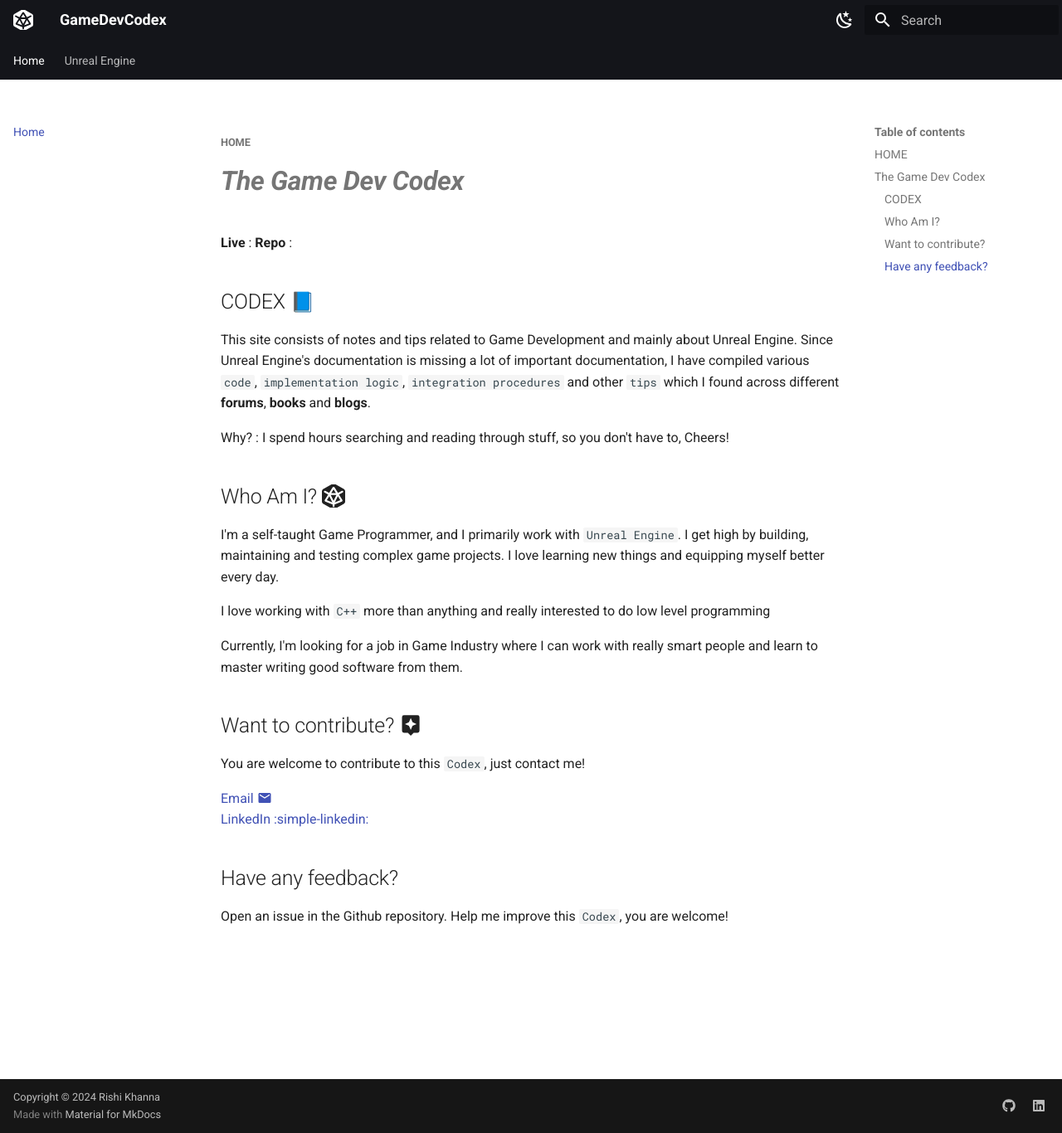
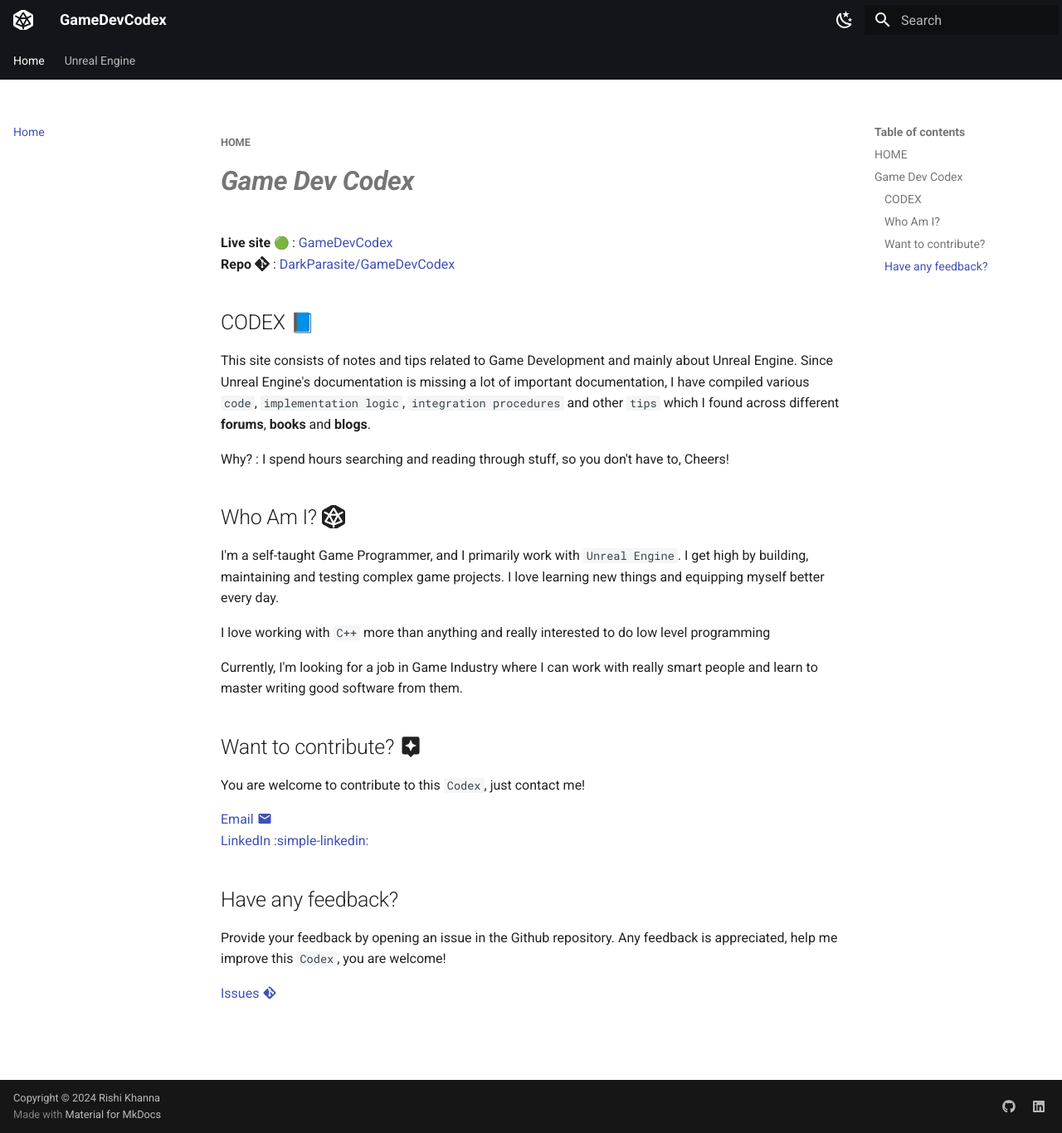
Before and after one commit to DarkParasite/GameDevCodex, an MkDocs documentation site: the page built from docs/index.md, in a window 1280 px wide and 1366 px high. Shown: the whole window at 83% size. Built offline with MkDocs 1.6.1 and Material for MkDocs 9.7.7, drawn with Linux system fonts in a browser that asks for light colours; emoji names are drawn with the system emoji font.

```diff
--- a/docs/index.md
+++ b/docs/index.md
@@ -1,9 +1,9 @@
 ###### HOME
 
-# ***The Game Dev Codex***
+# ***Game Dev Codex***
 
-**Live** :
-**Repo** :
+**Live site :green_circle:** : [GameDevCodex](https://darkparasite.github.io/GameDevCodex/)
+**Repo :simple-git:** : [DarkParasite/GameDevCodex](https://github.com/DarkParasite/GameDevCodex)
 
 ## CODEX :blue_book:
 This site consists of notes and tips related to Game Development and mainly
@@ -36,8 +36,9 @@ You are welcome to contribute to this `Codex`, just contact me!
 
 ## Have any feedback?
 
-Open an issue in the Github repository. Help me improve this `Codex`, you are welcome!
-[]()
+Provide your feedback by opening an issue in the Github repository. Any feedback is appreciated, help me improve this `Codex`, you are welcome!
+
+[Issues :material-git:](https://github.com/DarkParasite/GameDevCodex/issues)
 
 <br>
 <br>
--- a/mkdocs.yml
+++ b/mkdocs.yml
@@ -7,8 +7,9 @@ theme:
     logo: fontawesome/solid/dice-d20
   features:
     # Navigation
+    - navigation.instant
+    - navigation.instant.progress
     - navigation.tabs
-    - navigation.sections
     - navigation.path
     - navigation.top
     - navigation.expand
```
Also changed, not shown: docs/Unreal Engine/Config and Settings/Developer Settings.md (added, +89 -0 lines), docs/Unreal Engine/Data Structures/TArray Tips.md (+2 -2 lines).
